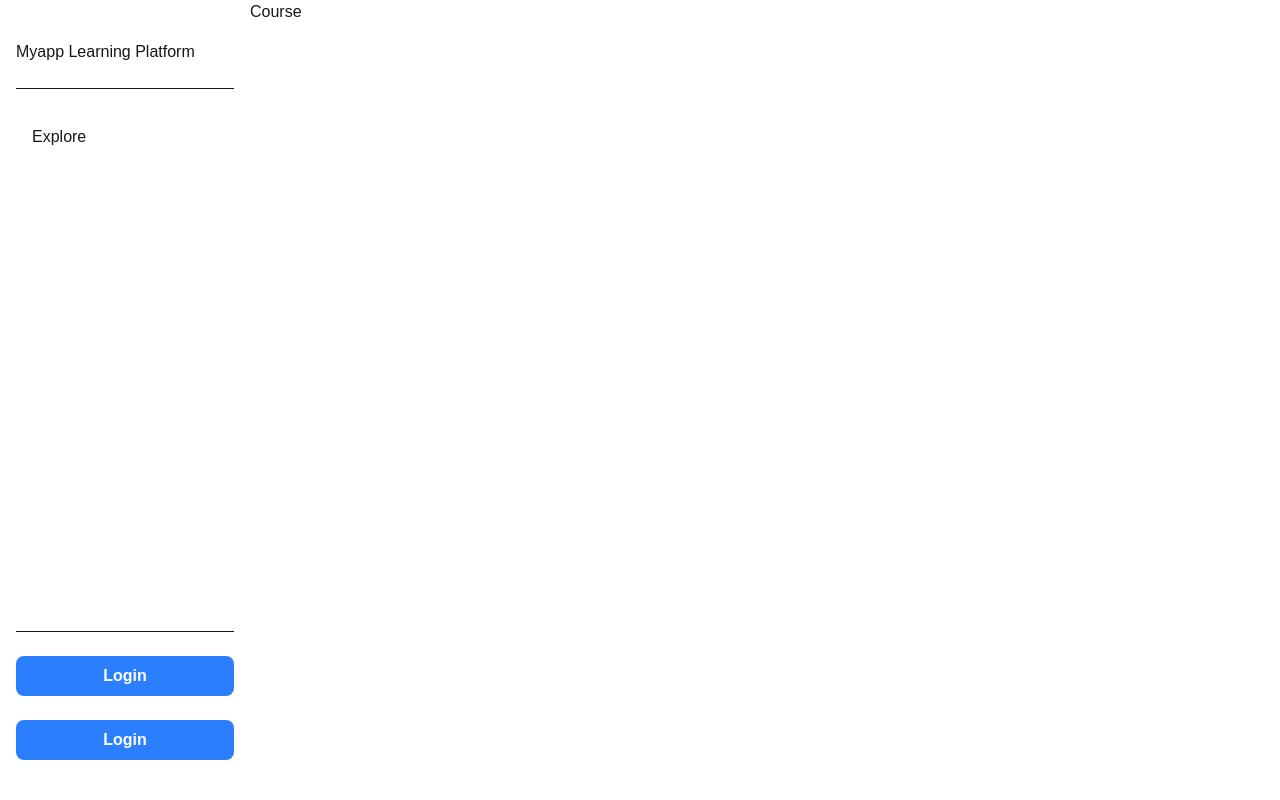
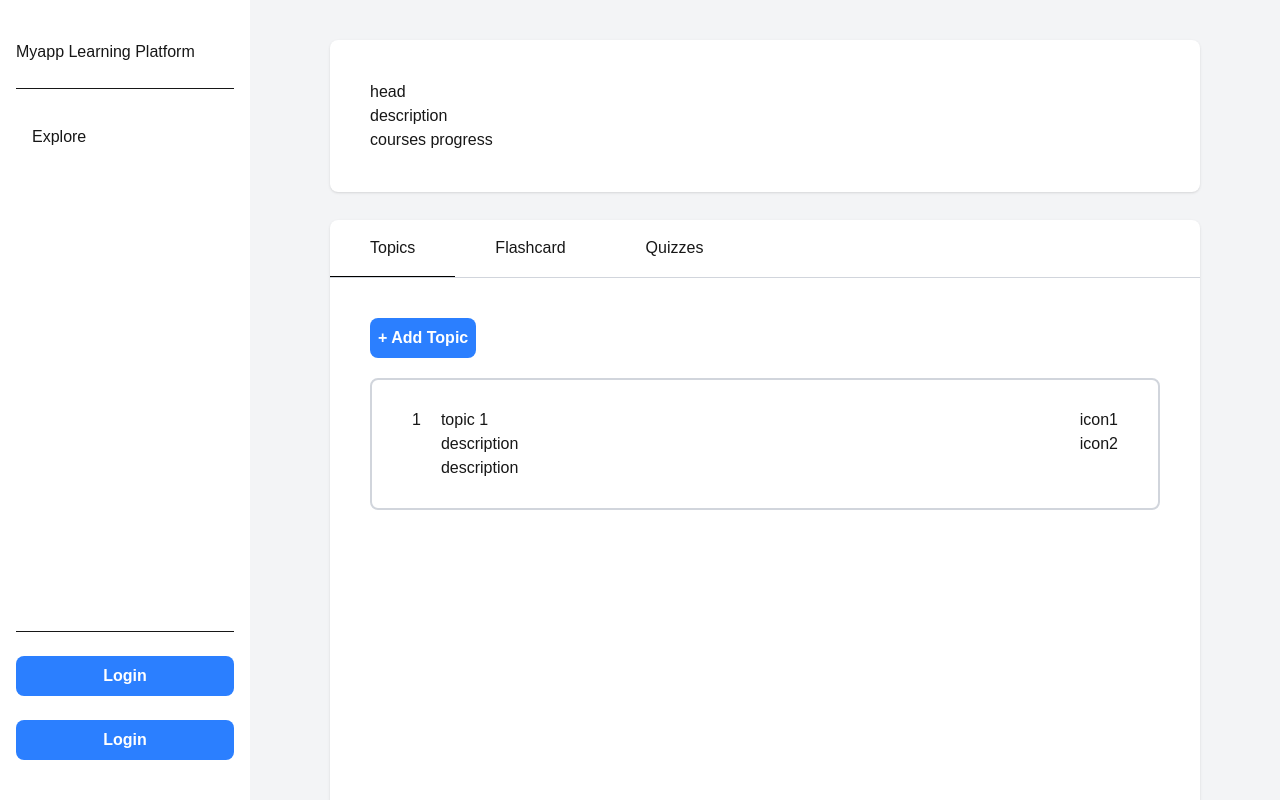
Before and after one commit to peth02/LearnningBuddy_frontend, a Next.js app: page /course/1 in a window 1280 px wide. Shown: the top 800 px of the page. Built offline with nearby package versions, Linux system fonts and the light colour scheme; no server answers.

Commit message:
add courses component, implemented in course/[id]

```diff
--- a/app/(Home)/course/[id]/page.tsx
+++ b/app/(Home)/course/[id]/page.tsx
@@ -1,5 +1,64 @@
+"use client";
+import { useState } from "react";
+import { Topics, Flashcards, Quizzes } from "@/components/CourseContentTabs";
+
 export default function Course() {
-    return (
-        <>Course</>
-    );
+  const data = ["1", "2"];
+  const [content, setContent] = useState("topic");
+  return (
+    <div className="flex flex-col min-h-screen gap-7 py-10 px-20 bg-gray-100">
+      <section className="bg-white rounded-lg shadow-sm p-10">
+        {/* enroll */}
+        {/* edit  */}
+        <div>head</div>
+        <div>description</div>
+        <div>courses progress</div>
+      </section>
+      <section className="bg-white rounded-lg shadow-sm min-h-screen">
+        <div className="flex border-b-1 border-gray-300">
+          <div
+            onClick={() => {
+              setContent("topic");
+            }}
+            className={`px-10 py-4 cursor-pointer ${
+              content === "topic" ? "border-b border-black" : "border-b-0"
+            }`}
+          >
+            Topics
+          </div>
+          <div
+            onClick={() => {
+              setContent("flashcard");
+            }}
+            className={`px-10 py-4 cursor-pointer ${
+              content === "flashcard" ? "border-b border-black" : "border-b-0"
+            }`}
+          >
+            Flashcard
+          </div>
+          <div
+            onClick={() => {
+              setContent("quiz");
+            }}
+            className={`px-10 py-4 cursor-pointer ${
+              content === "quiz" ? "border-b border-black" : "border-b-0"
+            }`}
+          >
+            Quizzes
+          </div>
+        </div>
+        {/* <hr className="mb-3 bg-gray-300 h-[1px] border-none"/> */}
+        <div>
+          {content == "flashcard" ? (
+            <Flashcards />
+          ) : content == "quiz" ? (
+            <Quizzes />
+          ) : (
+            <Topics />
+          )}
+          {/* <Topics items={data}/> */}
+        </div>
+      </section>
+    </div>
+  );
 }
--- a/app/(Home)/home/page.tsx
+++ b/app/(Home)/home/page.tsx
@@ -2,7 +2,7 @@
 import CoursesCard from "@/components/CoursesCard";
 import { SearchBar } from "@/components/Searchbar";
 import { useEffect, useState } from "react";
-import { getPokemon } from "@/service/pokemon";
+import { getPokemon } from "@/services/pokemon";
 
 export default function Home() {
   const [search, setSearch] = useState<string>("");
--- a/app/(Home)/my_created_courses/page.tsx
+++ b/app/(Home)/my_created_courses/page.tsx
@@ -2,7 +2,7 @@
 import CoursesCard from "@/components/CoursesCard";
 import { SearchBar } from "@/components/Searchbar";
 import { useEffect, useState } from "react";
-import { getPokemon } from "@/service/pokemon";
+import { getPokemon } from "@/services/pokemon";
 
 export default function MyCreatedCourses() {
   const [search, setSearch] = useState<string>("");
--- /dev/null
+++ b/components/CourseContentTabs.tsx
@@ -0,0 +1,85 @@
+export function Topics(items: any) {
+  return (
+    <div className="p-10">
+      <div className="place-content-end">
+        {/*  only creator can see */}
+        <button className="mb-5 mr-auto min-w-[100px] bg-blue-500 text-white font-bold p-2 rounded-lg text-center cursor-pointer">
+          + Add Topic
+        </button>
+      </div>
+      <div className="flex flex-col gap-4">
+        <section className="bg-white rounded-lg border-2 border-gray-300 px-10 py-7 min-h-[100px]">
+          <div className="flex gap-5">
+            <div>1</div>
+            <div className="flex flex-col">
+              <div>topic 1</div>
+              <div>description</div>
+              <div>description</div>
+            </div>
+            <div className="ml-auto">
+              <div>icon1</div>
+              {/*  only creator can see */}
+              <div>icon2</div>
+            </div>
+          </div>
+        </section>
+      </div>
+    </div>
+  );
+}
+
+export function Flashcards() {
+  return (
+    <div className="p-10">
+      <div className="place-content-end">
+        {/*  only creator can see */}
+        <button className="mb-5 mr-auto min-w-[100px] bg-blue-500 text-white font-bold p-2 rounded-lg text-center cursor-pointer">
+          + Create Deck
+        </button>
+      </div>
+      <div className="grid grid-cols-2 gap-5">
+        <section className="bg-white rounded-lg border-2 border-gray-300 px-10 py-7 min-h-[100px]">
+          <div className="flex gap-5">
+            <div>1</div>
+            <div className="flex flex-col">
+              <div>Deck name</div>
+              <div>n topics</div>
+              <div>topic : 1 2 3</div>
+            </div>
+            <div className="ml-auto">
+              <div>edit</div>
+            </div>
+          </div>
+        </section>
+      </div>
+    </div>
+  );
+}
+
+export function Quizzes() {
+  return (
+    <div className="p-10">
+      <div className="place-content-end">
+        {/*  only creator can see */}
+        <button className="mb-5 mr-auto min-w-[100px] bg-blue-500 text-white font-bold p-2 rounded-lg text-center cursor-pointer">
+          + Create Quiz
+        </button>
+      </div>
+      <div className="grid grid-cols-2 gap-5">
+        <section className="bg-white rounded-lg border-2 border-gray-300 px-10 py-7 min-h-[100px]">
+          <div className="flex gap-5">
+            <div>1</div>
+            <div className="flex flex-col">
+              <div>Quiz name</div>
+              <div>n topics</div>
+              <div>topic : 1 2 3</div>
+            </div>
+            <div className="ml-auto">
+              <div>edit</div>
+            </div>
+          </div>
+        </section>
+      </div>
+    </div>
+  );
+}
--- a/components/CoursesCard.tsx
+++ b/components/CoursesCard.tsx
@@ -20,7 +20,7 @@ export default function CoursesCard(props:any) {
                 <div>total quizzes</div>
             </div>
 
-            <Link href={""} className="bg-blue-500 text-white font-bold p-2 rounded-lg text-center">Manage</Link>
+            <Link href={"/course/1"} className="bg-blue-500 text-white font-bold p-2 rounded-lg text-center">Manage</Link>
         </div>
     );
 }
```
